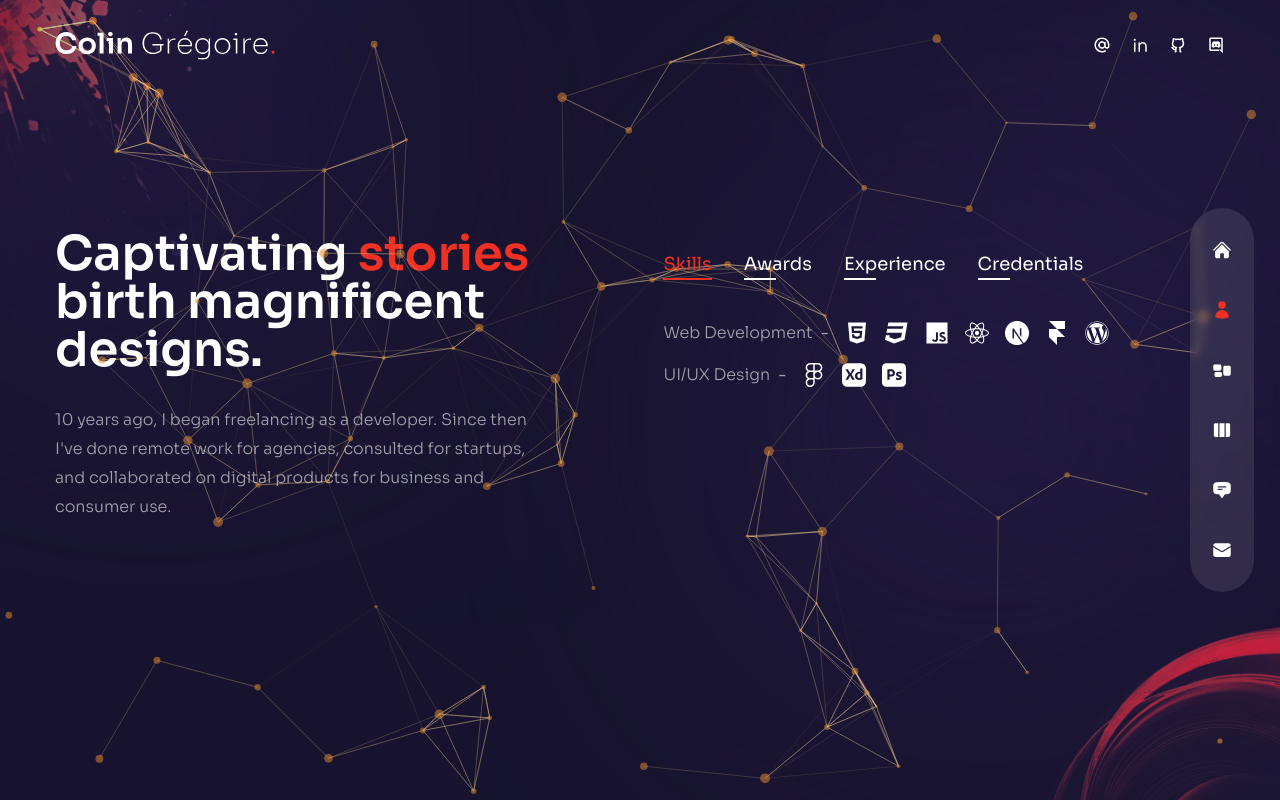
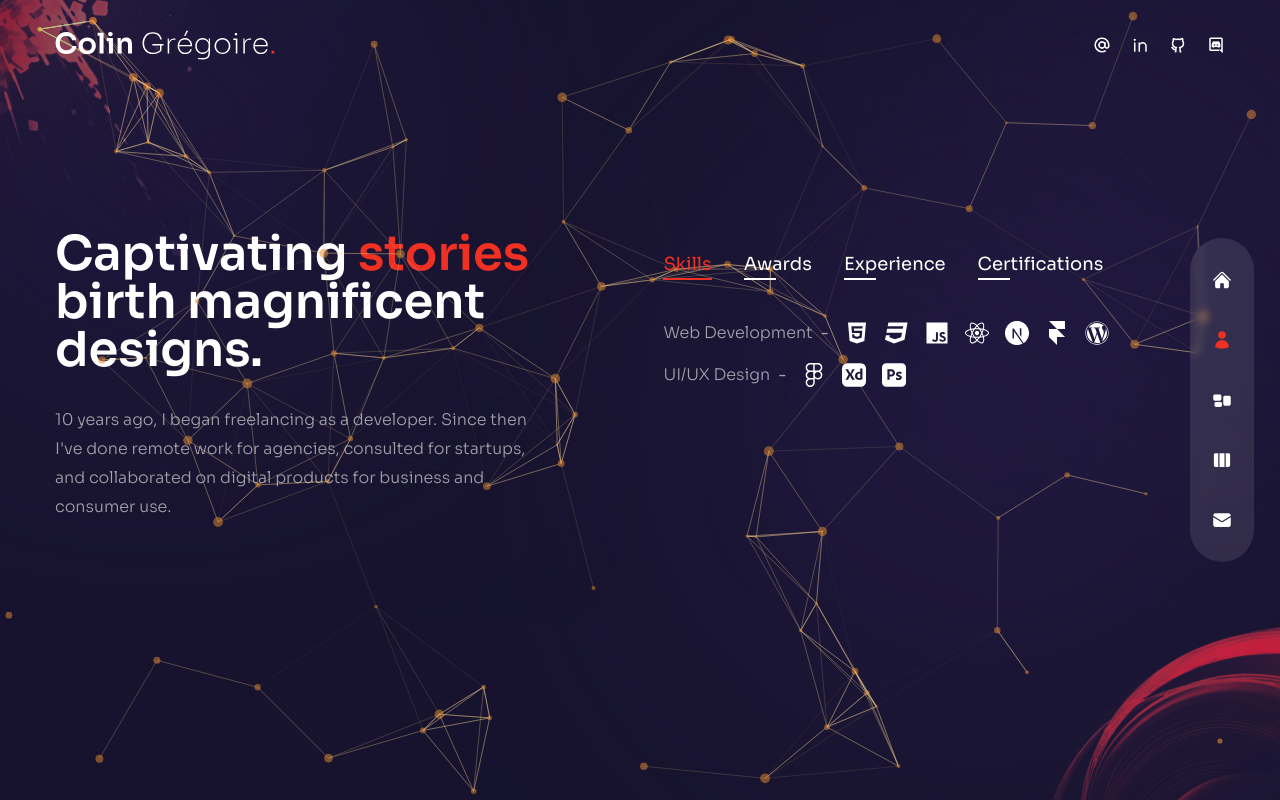
Before and after one commit to Lameuhton/atome_portfolio, a Next.js app: page /about in a window 1280 px wide. Built offline with nearby package versions, Linux system fonts and the light colour scheme.

Commit message:
changes details

```diff
--- a/components/Nav.js
+++ b/components/Nav.js
@@ -12,13 +12,8 @@ import {
 export const navData = [
   { name: 'home', path: '/', icon: <HiHome /> },
   { name: 'about', path: '/about', icon: <HiUser /> },
-  { name: 'services', path: '/services', icon: <HiRectangleGroup /> },
+  { name: 'skills', path: '/skills', icon: <HiRectangleGroup /> },
   { name: 'work', path: '/work', icon: <HiViewColumns /> },
-  {
-    name: 'testimonials',
-    path: '/testimonials',
-    icon: <HiChatBubbleBottomCenterText />,
-  },
   {
     name: 'contact',
     path: '/contact',
--- a/pages/about/index.js
+++ b/pages/about/index.js
@@ -71,7 +71,7 @@ const aboutData = [
     ],
   },
   {
-    title: "credentials",
+    title: "certifications",
     info: [
       {
         title: "Web Development - ABC University, LA, CA",
--- a/pages/services/index.js
+++ /dev/null
@@ -1,5 +0,0 @@
-const Services = () => {
-  return <div>Services</div>;
-};
-
-export default Services;
--- /dev/null
+++ b/pages/skills/index.js
@@ -0,0 +1,18 @@
+// icons
+import {
+  FaPython,
+  FaJava,
+  FaPhp,
+  FaCopyright,
+  FaHtml5,
+  FaCss3Alt,
+  FaSass,
+} from "react-icons/fa";
+
+import { TbSql } from "react-icons/tb";
+
+const Skills = () => {
+  return <div>Tech skills</div>;
+};
+
+export default Skills;
--- a/pages/testimonials/index.js
+++ /dev/null
@@ -1,5 +0,0 @@
-const Testimonials = () => {
-  return <div>Testimonials</div>;
-};
-
-export default Testimonials;
```
